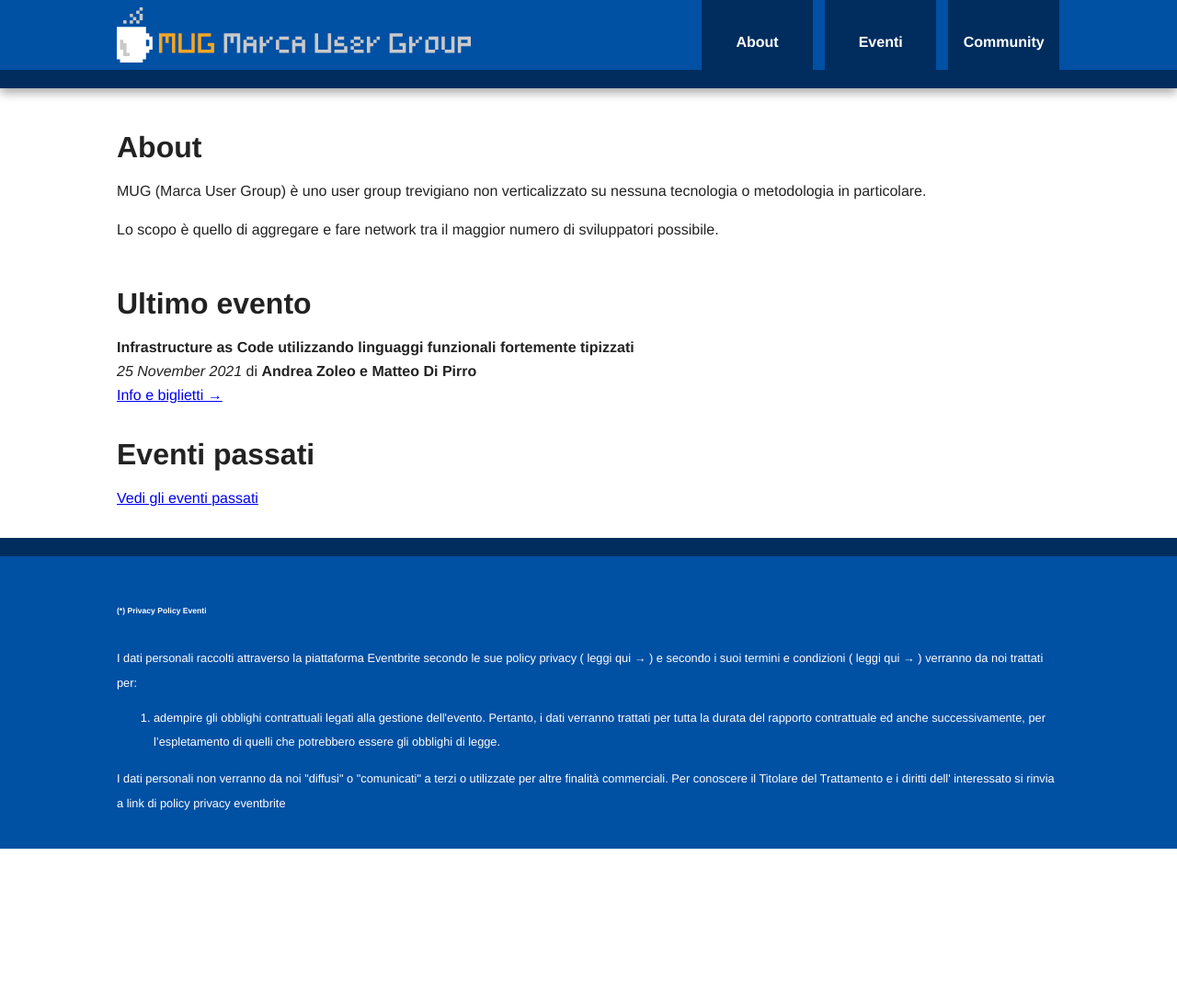
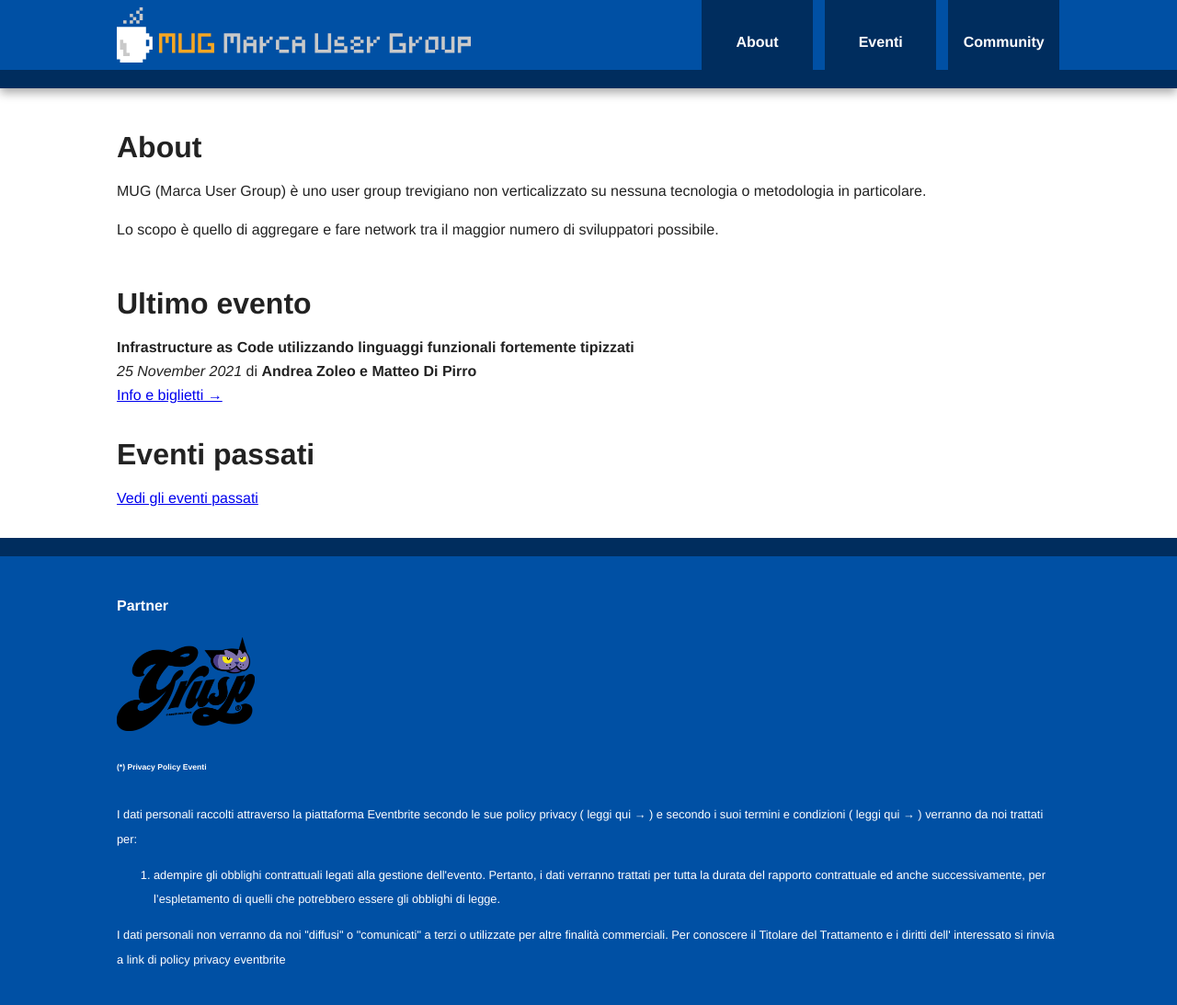
Before and after one commit to m-u-g/m-u-g.github.io, a Jekyll site: the page built from index.md, in a window 1280 px wide. Shown: the whole page at 92% size. Built offline with Jekyll 4.4.1, drawn with Linux system fonts in a browser that asks for light colours; before the commit the page ends 923 px from its top, so only the background shows below that.

Commit message:
grusp logo added

```diff
--- a/_includes/footer.html
+++ b/_includes/footer.html
@@ -1,6 +1,11 @@
 <div class="footer-container">
   <footer class="wrapper">
-
+    <p>
+      <h4>Partner</h4>
+      <a href="https://www.grusp.org/" target="_black">
+        <img style="max-width: 150px;" src="{{ "/assets/images/grusp-corsivo.png" | relative_url }}" alt="Grusp" title="Grusp Logo">
+      </a>
+    </p>
     <p>
       <small id="privacy-policy">
         <h6>(*) Privacy Policy Eventi</h6>
```
Also changed, not shown: assets/images/grusp-corsivo.png (added).
